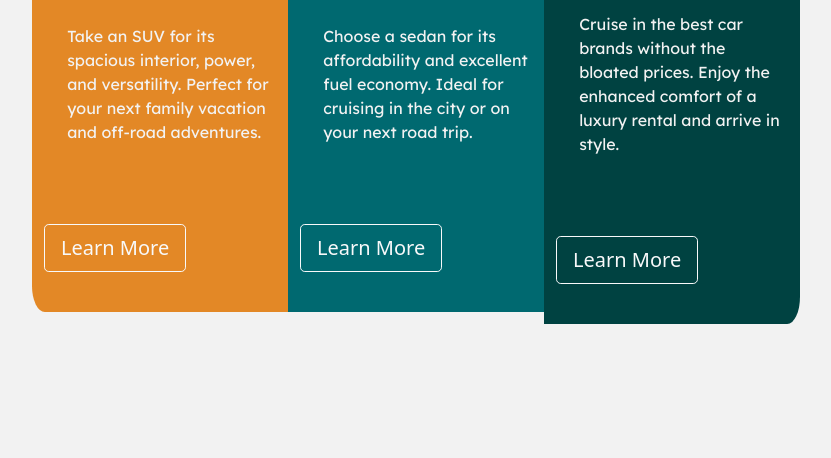
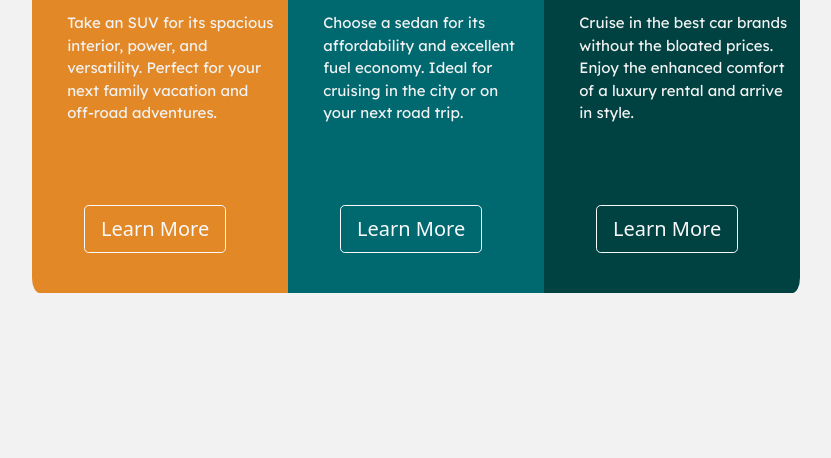
Before and after one commit to Matei-oss/Frontend-Projects, a plain HTML site: page index.html in a window 1280 px wide. Shown: the part 342-800 px from the top of the page, without its empty margins (224-1055 px from the left). Drawn offline with nearby package versions, Linux system fonts and the light colour scheme.

Commit message:
changed dimensions

```diff
--- a/css/styles.css
+++ b/css/styles.css
@@ -11,7 +11,7 @@ body {
 
 .suvs {
     background-color: hsl(31, 77%, 52%);
-    border-radius: 5% 0 0 5%;
+    border-radius: 3% 0 0 3%;
 }
 
 .sedans {
@@ -20,7 +20,7 @@ body {
 
 .luxury {
     background-color: hsl(179, 100%, 13%);
-    border-radius: 0 5% 5% 0;
+    border-radius: 0 3% 3% 0;
 }
 
 .icons {
@@ -32,7 +32,7 @@ body {
 button {
     margin-top: 40px;
     margin-bottom: 40px;
-    padding-left: 10%;
+    margin-left: 2.5rem;
 }
 
 .paragraph-title {
@@ -49,9 +49,5 @@ button {
     padding-left: 10%;
     color: hsl(0, 0%, 95%);
     font-family: "Lexend Deca";
-    font-size: 1rem;
+    font-size: 15px;
 }
-
-.car-card {
-    position
-}
--- a/index.html
+++ b/index.html
@@ -33,19 +33,19 @@
     <section id="vehicles">
         <div class="container-fluid">
             <div class="row align-items-center">
-                <div class="col lg-4 suvs car-card">
+                <div class="col lg-4 md-6 suvs car-card">
                     <img src="images/icon-suvs.svg" class="icons">
                     <h3 class="paragraph-title">SUVS</h3>
                     <p class="car-description">Take an SUV for its spacious interior, power, and versatility. Perfect for your next family vacation and off-road adventures.</p>
                     <button type="button" class="btn btn-lg btn-block btn-outline-light">Learn More</button>
                 </div>
-                <div class="col lg-4 sedans car-card">
+                <div class="col lg-4 md-6 sedans car-card">
                     <img src="images/icon-sedans.svg" class="icons">
                     <h3 class="paragraph-title">Sedans</h3>
                     <p class="car-description">Choose a sedan for its affordability and excellent fuel economy. Ideal for cruising in the city or on your next road trip.</p>
                     <button type="button" class="btn btn-lg btn-block btn-outline-light">Learn More</button>
                 </div>
-                <div class="col lg-4 luxury car-card">
+                <div class="col lg-4 md-6 luxury car-card">
                     <img src="images/icon-luxury.svg" class="icons">
                     <h3 class="paragraph-title">Luxury</h3>
                     <p class="car-description">Cruise in the best car brands without the bloated prices. Enjoy the enhanced comfort of a luxury rental and arrive in style.</p>
```
